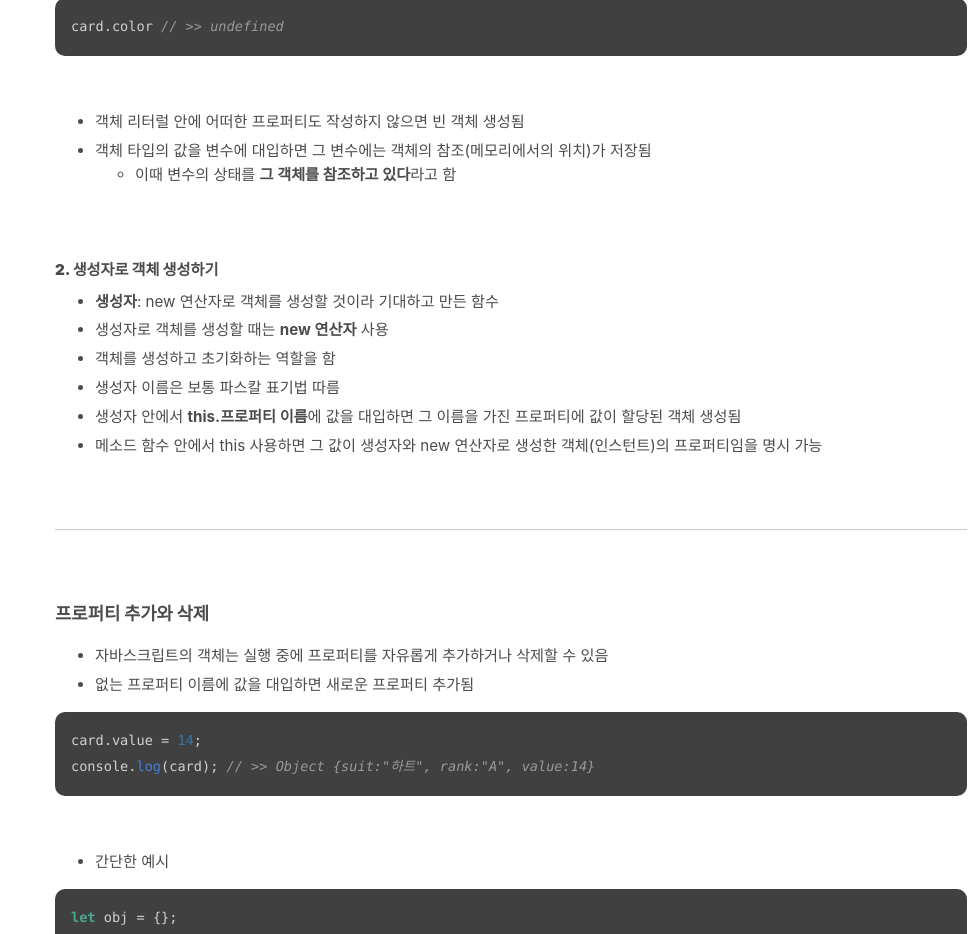
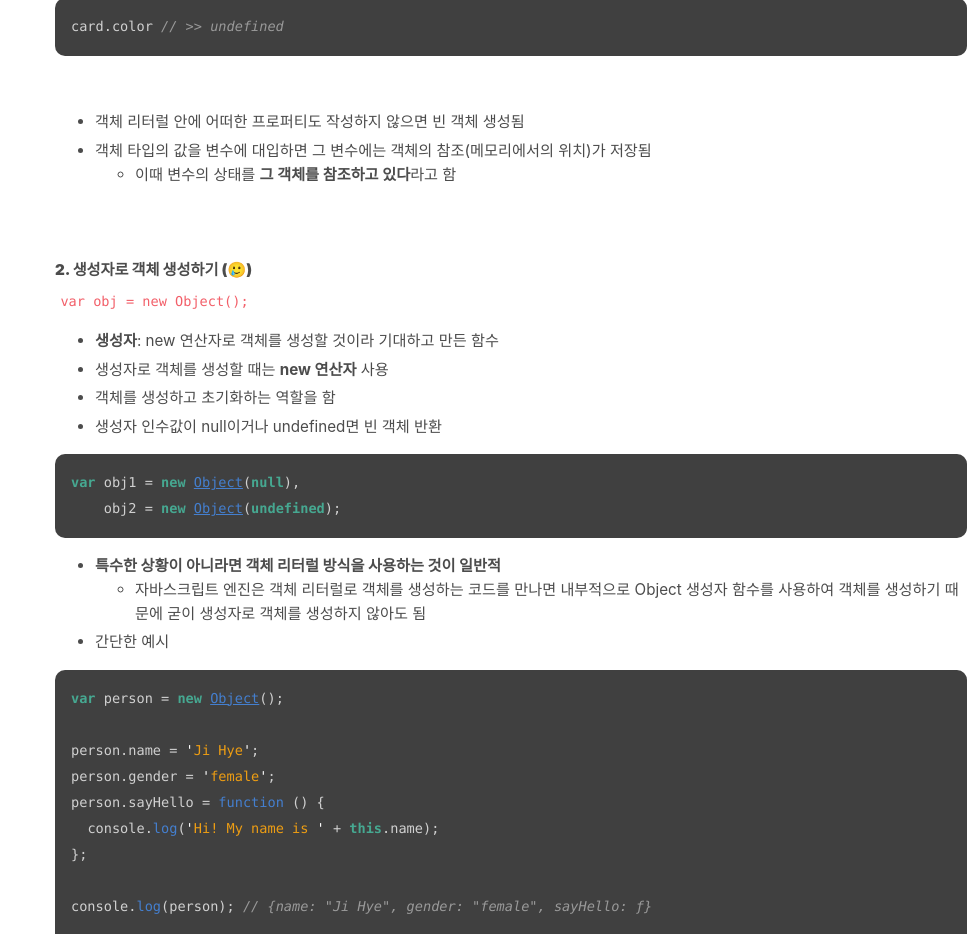
Before and after one commit to absolutelyfullycapable/absolutelyfullycapable.github.io, a Jekyll site: the page built from _posts/2020-09-13-JavaScript-객체의기초와생성방법.md, in a window 1280 px wide and 1400 px high, scrolled down 1934 px. Shown: the top 934 px of the window, without its empty margins (305-1280 px from the left). Built offline with Jekyll 4.4.1, drawn with Linux system fonts in a browser that asks for light colours; some of the changed text lies outside the part shown.

Commit message:
modify contents

````diff
--- a/_posts/2020-09-13-JavaScript-객체의기초와생성방법.md
+++ b/_posts/2020-09-13-JavaScript-객체의기초와생성방법.md
@@ -91,14 +91,37 @@ card.color // >> undefined
 
 <br>
 
-#### **2. 생성자로 객체 생성하기**
+#### **2. 생성자로 객체 생성하기 (🥲)**
+
+`var obj = new Object();`
 
 - **생성자**: new 연산자로 객체를 생성할 것이라 기대하고 만든 함수
 - 생성자로 객체를 생성할 때는 **new 연산자** 사용
 - 객체를 생성하고 초기화하는 역할을 함
-- 생성자 이름은 보통 파스칼 표기법 따름
-- 생성자 안에서 **this.프로퍼티 이름**에 값을 대입하면 그 이름을 가진 프로퍼티에 값이 할당된 객체 생성됨
-- 메소드 함수 안에서 this 사용하면 그 값이 생성자와 new 연산자로 생성한 객체(인스턴트)의 프로퍼티임을 명시 가능
+- 생성자 인수값이 null이거나 undefined면 빈 객체 반환
+
+```js
+var obj1 = new Object(null),
+    obj2 = new Object(undefined);
+```
+
+- **특수한 상황이 아니라면 객체 리터럴 방식을 사용하는 것이 일반적**
+	- 자바스크립트 엔진은 객체 리터럴로 객체를 생성하는 코드를 만나면 내부적으로 Object 생성자 함수를 사용하여 객체를 생성하기 때문에 굳이 생성자로 객체를 생성하지 않아도 됨
+- 간단한 예시
+
+```js
+var person = new Object();
+
+person.name = 'Ji Hye';
+person.gender = 'female';
+person.sayHello = function () {
+  console.log('Hi! My name is ' + this.name);
+};
+
+console.log(person); // {name: "Ji Hye", gender: "female", sayHello: ƒ}
+
+person.sayHello(); // Hi! My name is Ji Hye
+```
 
 <br>
 - - -
````
